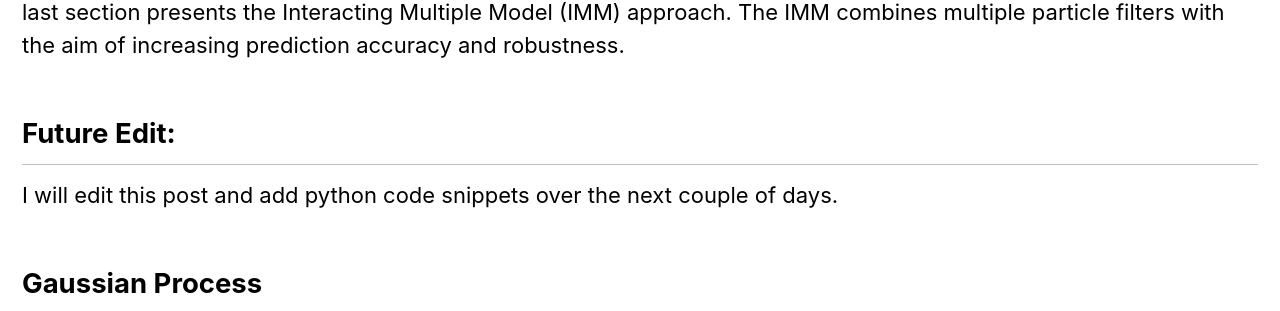
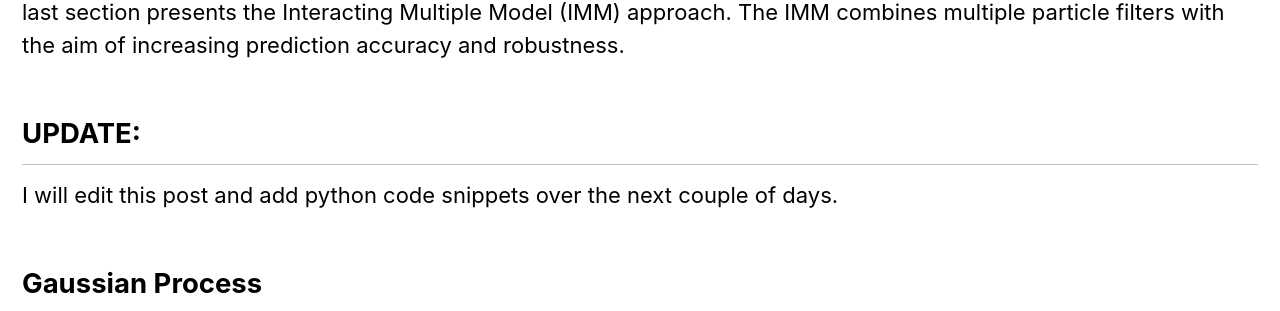
Before and after one commit to bkramesh64/jgesche.github.io, a Jekyll site: the page built from _posts/2018/2018-01-29-PHM_2.md, in a window 1280 px wide and 900 px high. Shown: the part 338-649 px from the top of the window. Built offline with Jekyll 4.4.1, drawn with Linux system fonts in a browser that asks for light colours; nearby versions of some CDN libraries; formulas are drawn with MathJax 3.

Commit message:
commit_13218_5

```diff
--- a/_posts/2018/2018-01-29-PHM_2.md
+++ b/_posts/2018/2018-01-29-PHM_2.md
@@ -18,7 +18,7 @@ Gaussian Process with Particle Filter
 This post provides an introduction to the Gaussian Process and Particle Filtering
 for time series prognosis. First we will discuss the working principles of the Gaussian Process. The GP can be introduced from a weight space or function space perspective. I will only consider the weight space approach. The weight space approach is more intuitive. Then, following an introduction to Monte Carlo Methods,  I will elaborate on the working principles of the Particle Filter. The last section presents the Interacting Multiple Model (IMM) approach. The IMM combines multiple particle filters with the aim of increasing prediction accuracy and robustness.
 
-## Future Edit:
+## UPDATE:
 I will edit this post and add python code snippets over the next couple of days.
 
 Gaussian Process
```
